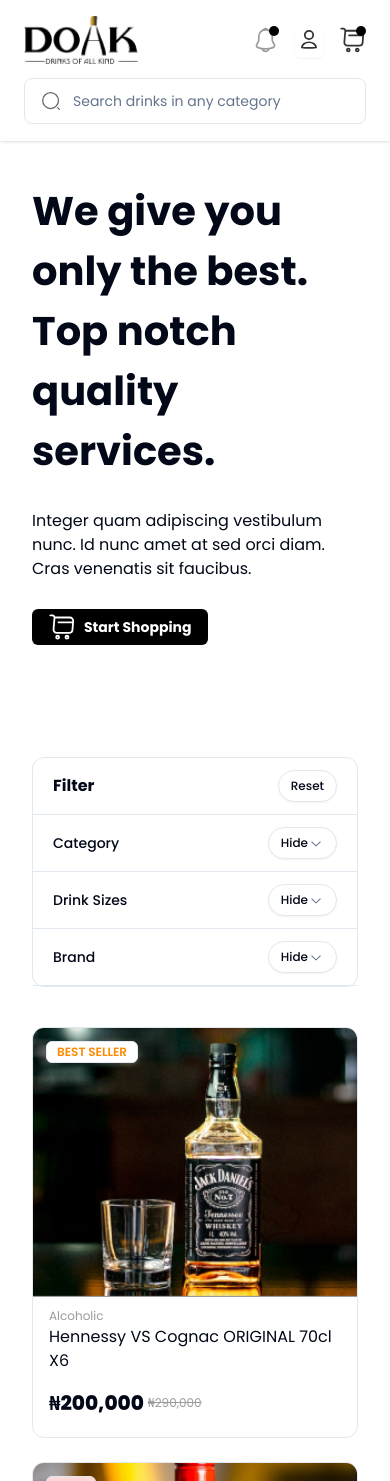
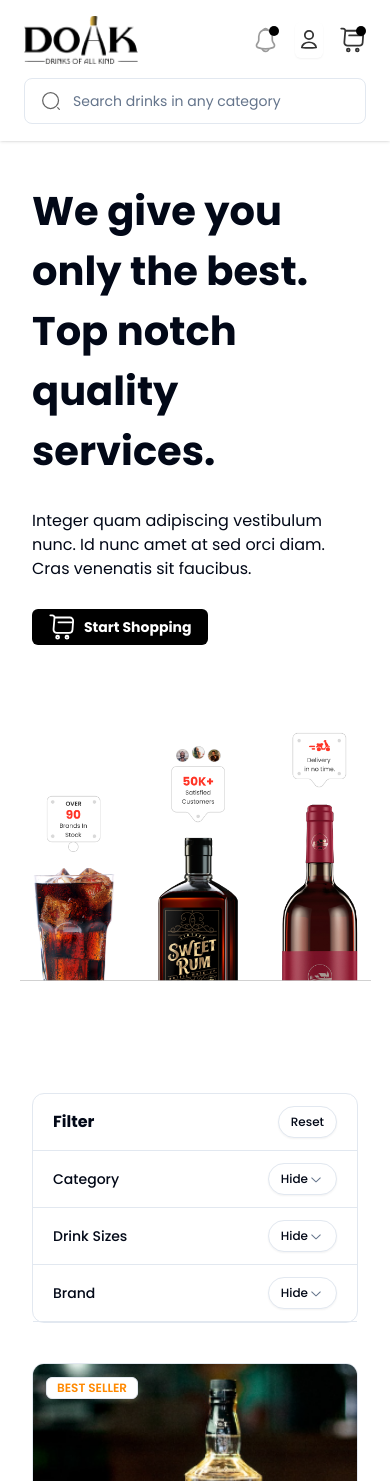
Before and after one commit to Greg-Soap/doak-reimagined, a Next.js app: page / in a window 390 px wide. Shown: the top 1481 px of the page. Built offline with nearby package versions, Linux system fonts and the light colour scheme.

Commit message:
adjusted media query

```diff
--- a/app/_sections/navbar.tsx
+++ b/app/_sections/navbar.tsx
@@ -9,7 +9,9 @@
   return (
     <header className="sticky left-0 right-0 top-0 z-50 shadow bg-background">
       <nav
-        className="container mx-auto gap-y-3 grid grid-cols-3 grid-rows-2 w-full items-center justify-between bg-background px-6 py-4
+        className="container relative mx-auto gap-y-3 grid grid-cols-3 grid-rows-2 w-full items-center justify-between bg-background px-6 py-4
+
+                   md:flex
 
                   lg:flex"
       >
@@ -33,7 +35,11 @@
 
 function Search() {
   return (
-    <div className="max-w-[520px] w-full col-span-3 flex items-center justify-between px-4 py-1 pr-1 border border-input rounded-lg">
+    <div
+      className="lg:max-w-[520px] w-full col-span-3 flex items-center justify-between px-4 py-1 pr-1 border border-input rounded-lg
+
+                md:max-w-[375px]"
+    >
       <div className="flex items-center w-full">
         <Image
           src={searchIcon}
@@ -55,7 +61,7 @@
 function NavMenu() {
   return (
     <div
-      className="flex gap-4 items-center row-span-1"
+      className="flex gap-4 items-center row-span-1 absolute right-0 md:relative"
       style={{ gridColumn: "3 / span 1", gridRow: "1 / span 1" }}
     >
       <IconNotification notification icon={bellIcon} />
--- a/app/page.tsx
+++ b/app/page.tsx
@@ -9,6 +9,11 @@
       <Navbar />
       <main className="flex min-h-screen flex-col items-center justify-between pt-20">
         <Hero />
+        <img
+          className="w-[90%] h-auto mt-20 lg:hidden"
+          src="assets/mobile-img.png"
+          alt=""
+        />
         <Product />
       </main>
       <Footer />
```
Also changed, not shown: public/assets/mobile-img.png (added).
